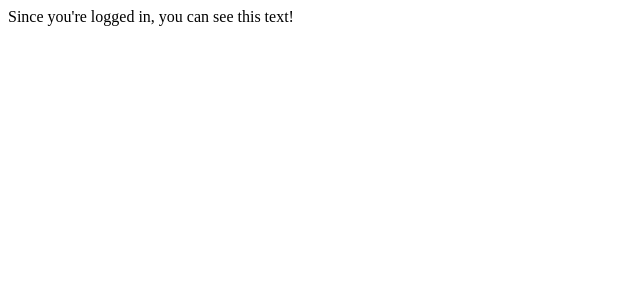
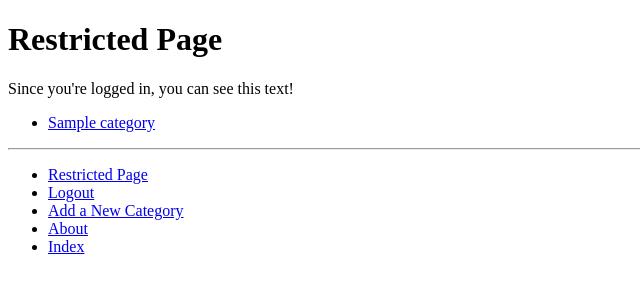
Before and after one commit to SophiaCCY/tango_with_django_project, a Django app: page /rango/restricted/ in a window 1280 px wide. Shown: the top 300 px of the page, without its empty margins (0-640 px from the left). Run offline with Django 3.2, Linux system fonts and the light colour scheme; the first user in the database is signed in; tables that the repository leaves empty hold one stand-in row (Sample ...).

Commit message:
ch9 final commit

```diff
--- a/rango/views.py
+++ b/rango/views.py
@@ -63,6 +63,7 @@ def show_category(request, category_name_slug):
     # Go render the response and return it to the client.
     return render(request, 'rango/category.html', context=context_dict)
 
+@login_required
 def add_category(request):
     form = CategoryForm()
 
@@ -86,6 +87,7 @@ def add_category(request):
     # Render the form with error messages (if any).
     return render(request, 'rango/add_category.html', {'form': form})
 
+@login_required
 def add_page(request, category_name_slug):
     try:
         category = Category.objects.get(slug=category_name_slug)
@@ -220,7 +222,7 @@ def user_login(request):
 
 @login_required
 def restricted(request):
-    return HttpResponse("Since you're logged in, you can see this text!")
+    return render(request, 'rango/restricted.html')
 
 @login_required
 def user_logout(request):
--- a/templates/rango/base.html
+++ b/templates/rango/base.html
@@ -30,13 +30,13 @@
                     <!-- Show these links when the user is logged in -->
                     <li><a href="{% url 'rango:restricted' %}">Restricted Page</a></li>
                     <li><a href="{% url 'rango:logout' %}">Logout</a></li>
+                    <li><a href="{% url 'rango:add_category' %}">Add a New Category</a></li>
                 {% else %}
                     <!-- Show these links when the user is NOT logged in -->
                     <li><a href="{% url 'rango:register' %}">Sign Up</a></li>
                     <li><a href="{% url 'rango:login' %}">Login</a></li>
                 {% endif %}
                     <!-- Outside the conditional statements, ALWAYS show -->
-                    <li><a href="{% url 'rango:add_category' %}">Add New Category</a></li>
                     <li><a href="{% url 'rango:about' %}">About</a></li>
                     <li><a href="{% url 'rango:index' %}">Index</a></li>
             </ul>
--- a/templates/rango/category.html
+++ b/templates/rango/category.html
@@ -22,7 +22,9 @@
     <strong>No pages currently in category.</strong>
     {% endif %}
 
+    {% if user.is_authenticated %}
     <a href="{% url 'rango:add_page' category.slug %}">Add Page</a> <br />
+    {% endif %}
     {% else %}
     The specified category does not exist.
     {% endif %}
--- /dev/null
+++ b/templates/rango/restricted.html
@@ -0,0 +1,11 @@
+{% extends 'rango/base.html' %}
+{% load staticfiles %}
+
+{% block title_block %}
+    Restricted Page
+{% endblock %}
+
+{% block body_block %}
+    <h1>Restricted Page</h1>
+    Since you're logged in, you can see this text!<br />
+{% endblock %}
```
